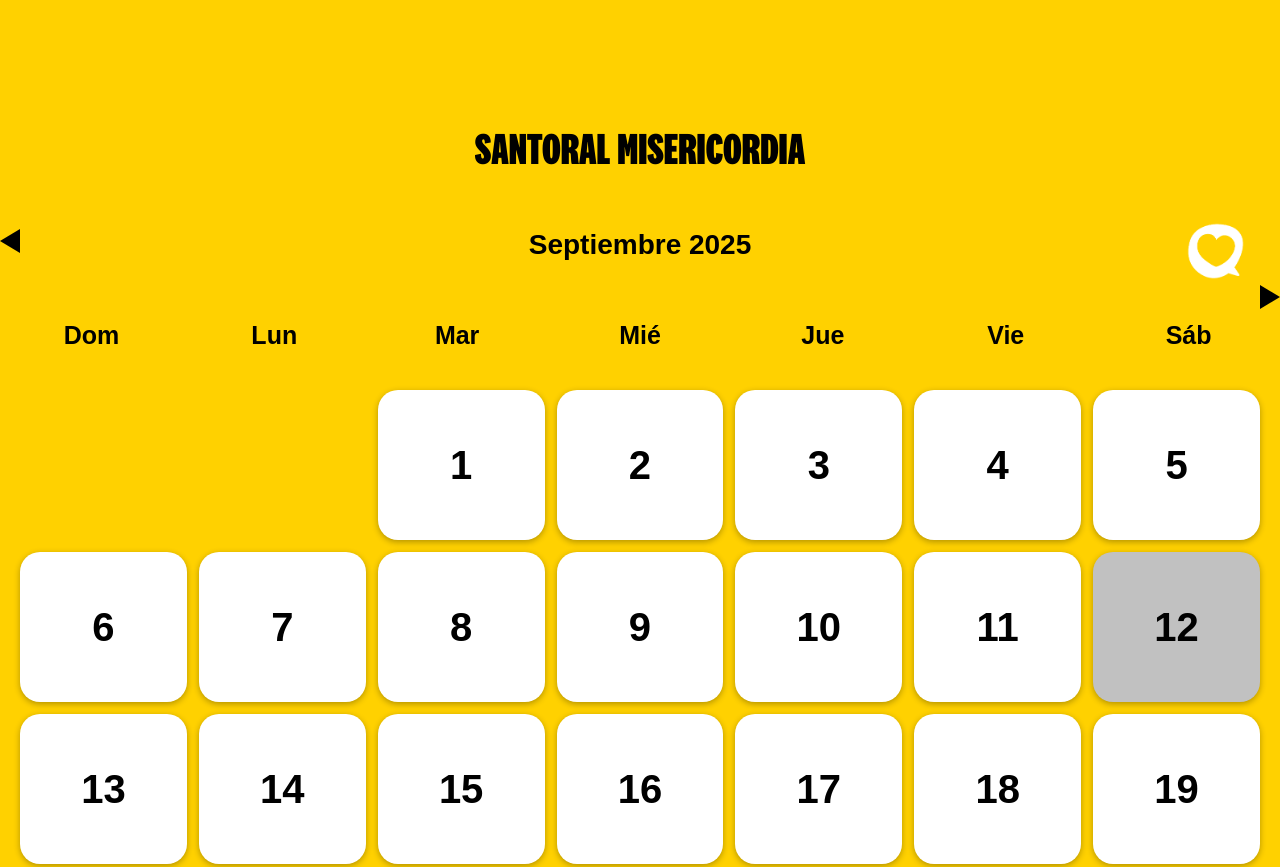
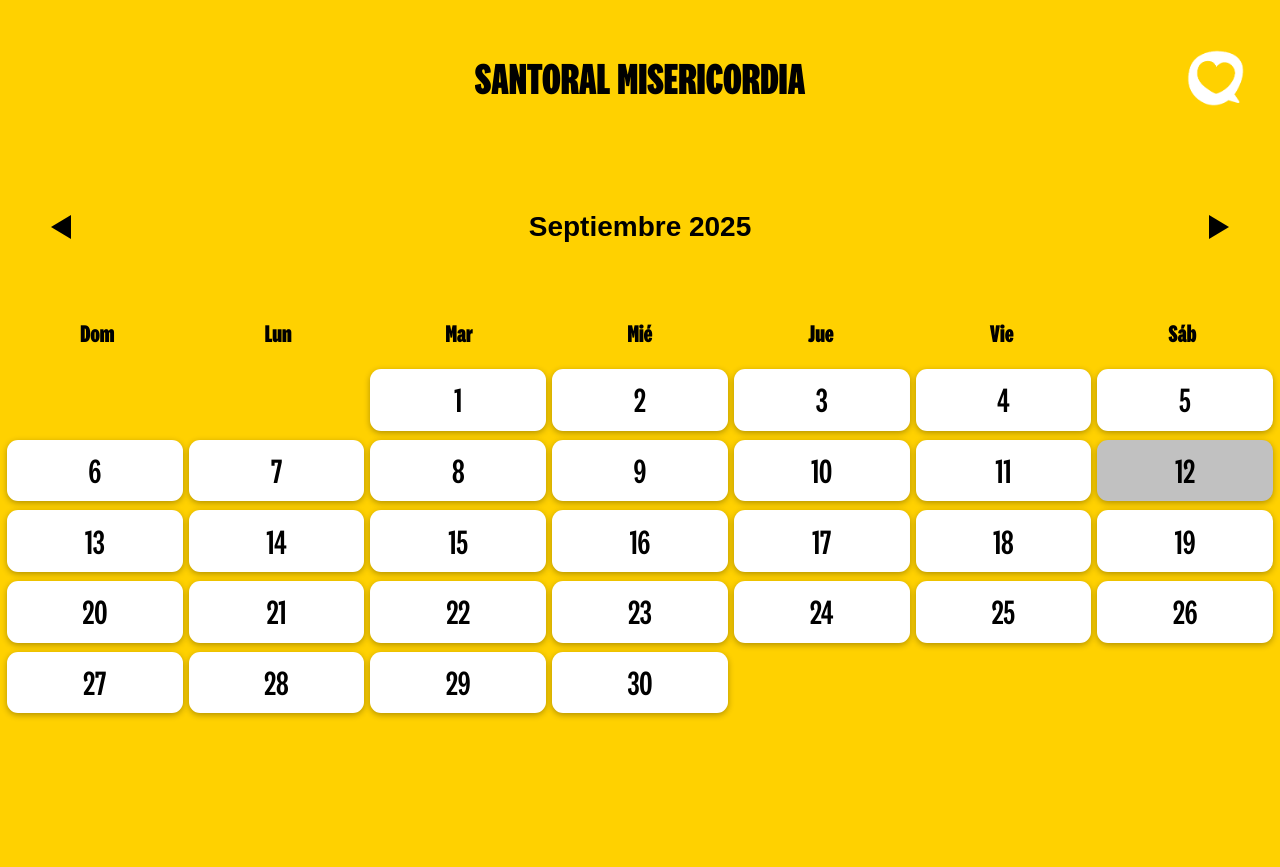
Before and after one commit to louisdhebrail/Santoral-Misericordia, a plain HTML site: page index.html in a window 1280 px wide. Shown: the top 867 px of the page. After the commit the page ends 800 px from the top, so only its background shows below. Drawn offline with Linux system fonts and the light colour scheme; a web font is replaced by a local one.

Commit message:
ajustements pages principale

```diff
--- a/css/style.css
+++ b/css/style.css
@@ -1,6 +1,6 @@
 body {
     font-family: 'Lekton', sans-serif;
-    font-size: 25px;
+    font-size: clamp(20px, 3vw, 25px);
     background-color: #FFD100;
     margin: 0;
     padding: 0px;
@@ -62,33 +62,35 @@ h2 {
 #jours-semaine {
     display: grid;
     grid-template-columns: repeat(7, 1fr);
+    font-family: 'NC', 'Sans-serif';
     font-weight: bold;
-    margin-bottom: 5px;
-    margin-top: 60px;
+    margin: 7px;
+    margin-top: 17px;
 }
 
 #calendario {
     display: grid;
     grid-template-columns: repeat(7, 1fr);
-    gap: 12px;
-    margin-top: 40px;
-    margin-left: 20px;
-    margin-right: 20px;
+    row-gap: 9px;
+    column-gap: 6px;
+    /* gap: 6px; */
+    margin-top: 20px;
+    margin-left: 7px;
+    margin-right: 7px;
 }
 
 .day {
     background: white;
-    border-radius: 20px;
-    height: 150px;
+    border-radius: 11px;
     display: flex;
     align-items: center;
+    height: 7.7vh;
     justify-content: center;
     cursor: pointer;
     transition: transform 0.2s, background 0.2s;
-    font-weight: bold;
-    font-size: 40px;
-    box-shadow: 0 2px 6px rgba(0, 0, 0, 0.3);
-
+    font-family: 'NC', 'sans-serif';
+    font-size: clamp(25px, 7vw, 35px);
+    box-shadow: 0 2px 6px rgba(0, 0, 0, 0.3)
 }
 
 .day:hover {
@@ -173,8 +175,8 @@ header {
     justify-content: center;
     text-align: center;
     /* max-width: 600px; */
-    margin-left: 50px;
-    margin-right: 50px;
+    /* margin-left: 50px;
+    margin-right: 50px; */
     /* padding: 20px; */
     /* box-shadow: 0 2px 6px rgba(0, 0, 0, 0.2); */
 }
@@ -185,7 +187,7 @@ header {
 
 .detail-container {
     text-align: center;
-    width: 80vw;
+    width: 88vw;
     max-width: 600px;
 }
 
@@ -215,14 +217,15 @@ header {
 /* Bouton Hoy */
 .today-btn {
     position: fixed;
-    bottom: 80px;
-    right: 80px;
+    bottom: 2vh;
+    right: 4vw;
     background: black;
     color: white;
-    border: none;
-    border-radius: 15px;
-    padding: 40px 70px;
-    font-size: 40px;
+    /* border: none; */
+    border-radius: 10px;
+    width: 20vw;
+    /* padding-left: 5px; */
+    /* font-size: 40px; */
     cursor: pointer;
     opacity: 0.7;
     transition: opacity 0.2s;
--- a/index.html
+++ b/index.html
@@ -4,18 +4,20 @@
 <head>
     <meta charset="UTF-8">
     <title>Santoral Misericordia</title>
+    <meta name="viewport" content="width=device-width, initial-scale=1.0">
     <link href="https://fonts.googleapis.com/css2?family=Lekton&display=swap" rel="stylesheet">
     <link rel="stylesheet" href="css/style.css">
 </head>
 
 <body>
     <header>
-        <h1 style="margin-top: 100px;">Santoral Misericordia</h1>
+        <div class="logoleft"> </div>
+        <h1 class="titre">Santoral Misericordia</h1>
+        <img src="media/logomisericordia.png" alt="Logo Misericordia" class="logo">
     </header>
 
-    <img src="media/logomisericordia.png" alt="Logo Misericordia" class="logo">
 
-    <div id="header">
+    <div class="header" style="margin: 4vw;">
         <div class="arrow arrow-left" id="prev"></div>
         <h2 id="mois"></h2>
         <div class="arrow arrow-right" id="next"></div>
```
Also changed, not shown: detail.html (+1 -1 lines).
